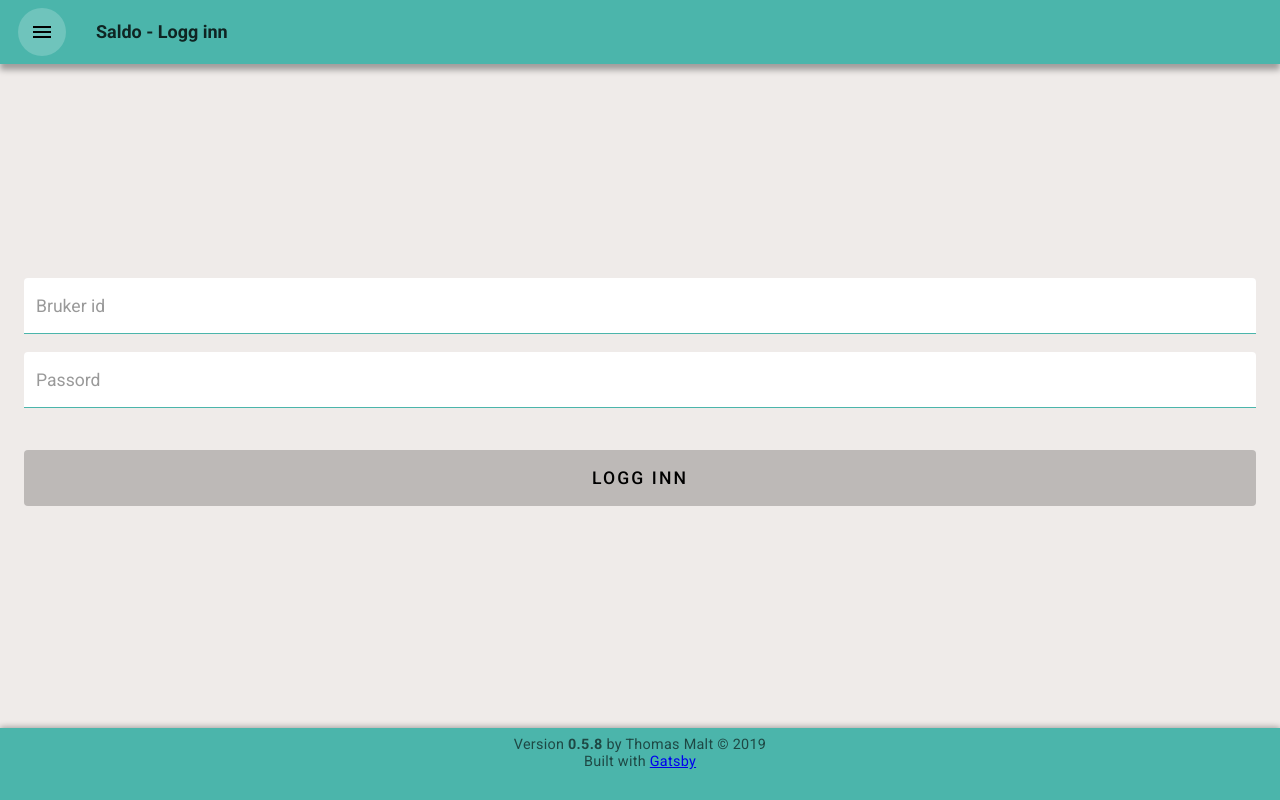
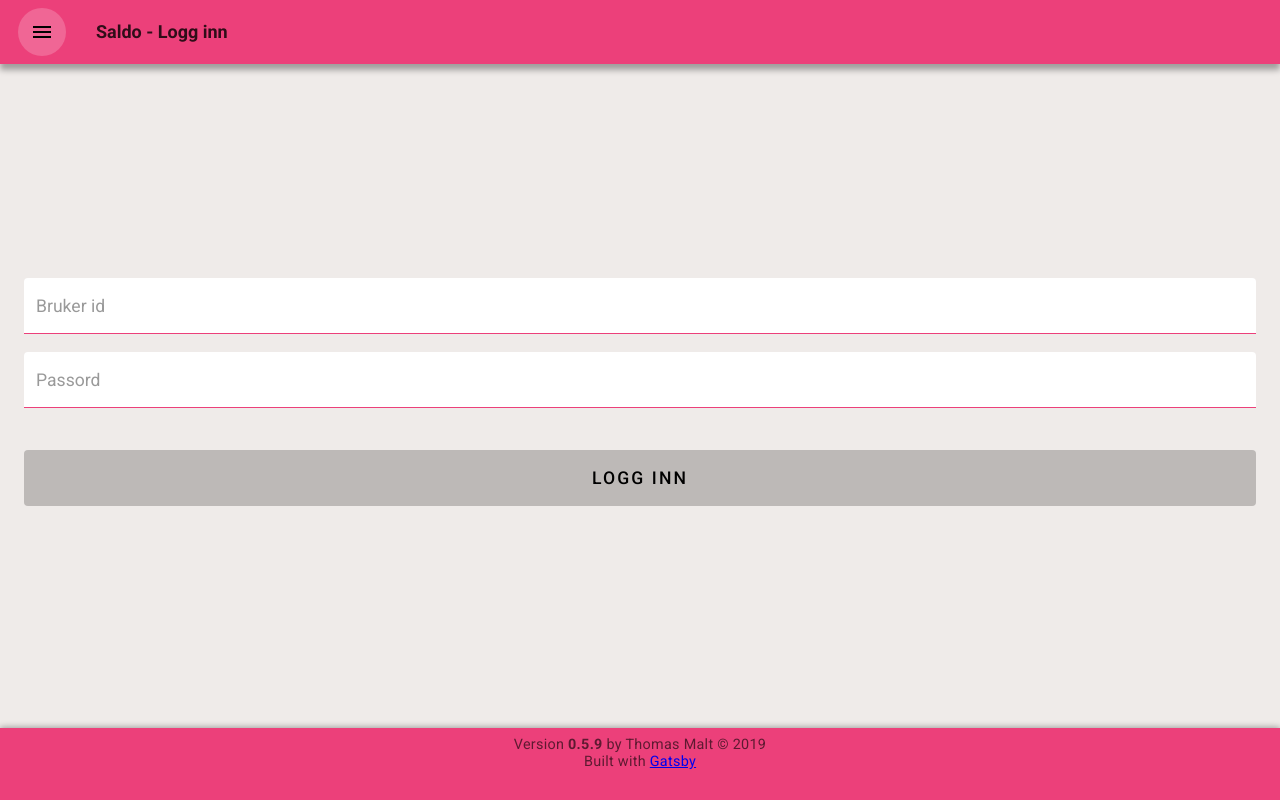
Before and after one commit to tfmalt/saldo-app, a Gatsby site: page /authenticate in a window 1280 px wide. Built offline with nearby package versions, Linux system fonts and the light colour scheme; Gatsby itself is replaced by a stand-in of ours.

Commit message:
Fixing font size. Fixing authentication

```diff
--- a/package.json
+++ b/package.json
@@ -2,7 +2,7 @@
   "name": "sd60-saldo-app",
   "private": true,
   "description": "A progressive web app to see the balance of your banking account",
-  "version": "0.5.8",
+  "version": "0.5.9",
   "author": "Thomas Malt <thomas@malt.no>",
   "dependencies": {
     "babel-plugin-styled-components": "^1.10.0",
--- a/src/components/Authenticate.js
+++ b/src/components/Authenticate.js
@@ -29,10 +29,12 @@ class Authenticate extends React.Component {
   async componentDidMount() {
     console.log('Authenticate did mount.')
     const credentials = await localforage.getItem('credentials')
-    console.log('got credentials:', credentials)
     if (credentials !== null && credentials.success === true) {
+      console.log('User Authenticated.')
       return navigate('/')
     }
+
+    console.log('User not yet authenticated.')
   }
 
   render() {
--- a/src/components/Balance.js
+++ b/src/components/Balance.js
@@ -23,9 +23,8 @@ class Balance extends React.Component {
   }
 
   async componentDidMount() {
-    console.log('component did mount. state:', this.state)
+    console.log('component did mount.')
     const credentials = await localforage.getItem('credentials')
-    console.log('credentials:', credentials)
     if (credentials === null || credentials.success === false) {
       this.state.isAuthenticated = false
       return navigate('/authenticate')
--- a/src/components/Balance.module.scss
+++ b/src/components/Balance.module.scss
@@ -40,11 +40,11 @@
 
 .available {
   @media (max-width: 360px) {
-    font-size: 48px;
+    font-size: 42px;
     top: -12px;
   }
   @media (min-width: 361px) {
-    font-size: 56px;
+    font-size: 48px;
     top: -16px;
   }
   width: 100%;
@@ -56,7 +56,7 @@
   color: $color-primary-main;
   padding: 0;
   text-shadow: 0px 3px 4px rgba(0, 0, 0, 0.33);
-
+  white-space: nowrap;
   span {
     font-size: 0.5em;
   }
--- a/src/components/main.scss
+++ b/src/components/main.scss
@@ -1,15 +1,32 @@
 // Colors
 // --------
 // Primary
-$color-primary-dark: #00857c;
-$color-primary-main: #4bb5ab;
-$color-primary-light: #80e8dd;
+// $color-primary-dark: #00857c;
+// $color-primary-main: #4bb5ab;
+// $color-primary-light: #80e8dd;
+// $color-primary-text: black;
+//
+// // Secondary
+// $color-secondary-dark: #bdb9b7;
+// $color-secondary-main: #efebe9;
+// $color-secondary-light: #ffffff;
+// $color-secondary-text: black;
+//
+// $color-shadow: rgba(0, 0, 0, 0.33);
+
+$color-primary-dark: #b4004e;
+$color-primary-main: #ec407a;
+$color-primary-light: #ff77a9;
 $color-primary-text: black;
 
 // Secondary
+// $color-secondary-dark: #8c7b75;
+// $color-secondary-main: #bcaaa4;
+// $color-secondary-light: #efdcd5;
+// $color-secondary-text: black;
+
 $color-secondary-dark: #bdb9b7;
 $color-secondary-main: #efebe9;
 $color-secondary-light: #ffffff;
 $color-secondary-text: black;
-
 $color-shadow: rgba(0, 0, 0, 0.33);
```
